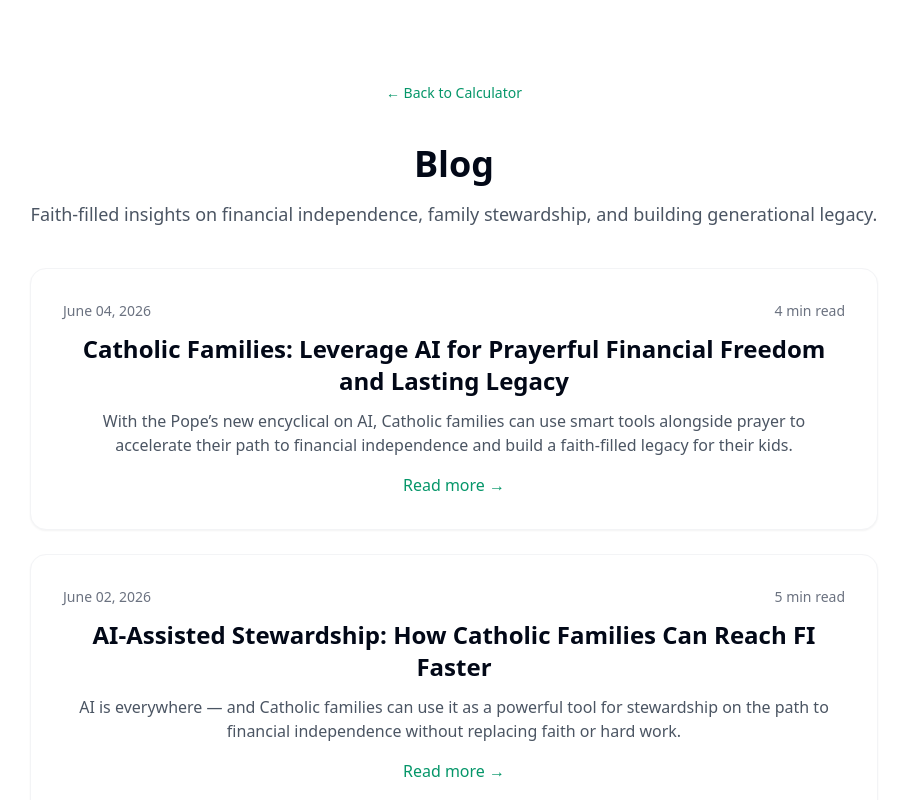
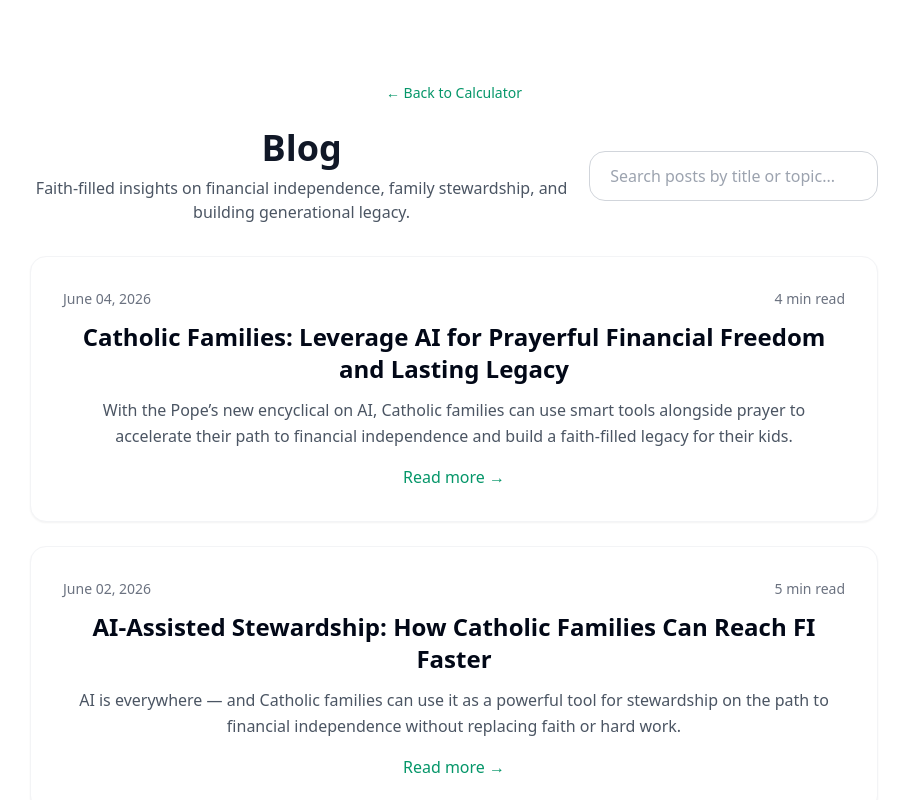
Before and after one commit to daughterpop/super-fi-calc, a React (Vite) app: page /blog in a window 1280 px wide. Shown: the top 800 px of the page, without its empty margins (186-1095 px from the left). Built offline with nearby package versions, Linux system fonts and the light colour scheme.

Commit message:
Upgrade BlogIndex: full post list + live search from fixed branch

```diff
--- a/src/pages/BlogIndex.jsx
+++ b/src/pages/BlogIndex.jsx
@@ -1,7 +1,7 @@
-import React from 'react';
+import React, { useState } from 'react';
 import { Link } from 'react-router-dom';
 
-const posts = [
+const allPosts = [
   {
     title: 'Catholic Families: Leverage AI for Prayerful Financial Freedom and Lasting Legacy',
     date: 'June 04, 2026',
@@ -242,7 +242,7 @@ const posts = [
   },
   {
     title: 'Catholic Families: AI for Back-to-School Savings and Faith-Filled Financial Freedom',
-    date: 'April 08, 2026',
+    date: 'July 05, 2026',
     excerpt: 'Navigate back-to-school costs without derailing your FI plan or your family values.',
     readTime: '3 min read',
     link: '/blog/catholic-families-ai-for-back-to-school-savings-and-faith-filled-financial-freedom'
@@ -264,15 +264,36 @@ const posts = [
 ];
 
 export default function BlogIndex() {
+  const [searchTerm, setSearchTerm] = useState('');
+
+  const filteredPosts = allPosts.filter(post =>
+    post.title.toLowerCase().includes(searchTerm.toLowerCase()) ||
+    (post.excerpt && post.excerpt.toLowerCase().includes(searchTerm.toLowerCase()))
+  );
+
   return (
     <div className="max-w-4xl mx-auto px-6 py-12">
-      <div className="mb-10">
+      <div className="mb-6">
         <Link to="/" className="text-emerald-600 hover:text-emerald-700 font-medium text-sm">← Back to Calculator</Link>
       </div>
-      <h1 className="text-4xl font-bold mb-4">Blog</h1>
-      <p className="text-gray-600 mb-10 text-lg">Faith-filled insights on financial independence, family stewardship, and building generational legacy.</p>
+
+      <div className="flex flex-col md:flex-row md:items-center justify-between mb-8 gap-4">
+        <div>
+          <h1 className="text-4xl font-bold text-gray-900">Blog</h1>
+          <p className="text-gray-600 mt-2">Faith-filled insights on financial independence, family stewardship, and building generational legacy.</p>
+        </div>
+        <input
+          type="text"
+          placeholder="Search posts by title or topic..."
+          value={searchTerm}
+          onChange={(e) => setSearchTerm(e.target.value)}
+          className="w-full md:w-96 px-5 py-3 border border-gray-300 rounded-2xl focus:outline-none focus:border-emerald-500 focus:ring-1 text-base"
+        />
+      </div>
+
+      {filteredPosts.length > 0 ? (
         <div className="space-y-6">
-        {posts.map((post, index) => (
+          {filteredPosts.map((post, index) => (
             <div key={index} className="bg-white rounded-2xl shadow-sm p-6 md:p-8 hover:shadow-md transition-shadow border border-gray-100">
               <div className="flex justify-between text-sm text-gray-500 mb-3">
                 <span>{post.date}</span>
@@ -281,11 +302,22 @@ export default function BlogIndex() {
               <h2 className="text-xl md:text-2xl font-semibold mb-3">
                 <Link to={post.link} className="hover:text-emerald-600 transition-colors">{post.title}</Link>
               </h2>
-            <p className="text-gray-600 mb-4">{post.excerpt}</p>
+              <p className="text-gray-600 mb-4 leading-relaxed">{post.excerpt}</p>
               <Link to={post.link} className="text-emerald-600 font-medium hover:underline">Read more →</Link>
             </div>
           ))}
         </div>
+      ) : (
+        <div className="text-center py-16 bg-white rounded-2xl p-8 border border-gray-100">
+          <p className="text-xl text-gray-500">No matching posts found for "{searchTerm}".</p>
+          <button
+            onClick={() => setSearchTerm('')}
+            className="mt-6 px-6 py-2 text-emerald-600 hover:bg-emerald-50 rounded-xl font-medium"
+          >
+            Clear search and show all
+          </button>
+        </div>
+      )}
     </div>
   );
 }
```
Lines whose indentation alone changed are shown as unchanged.
